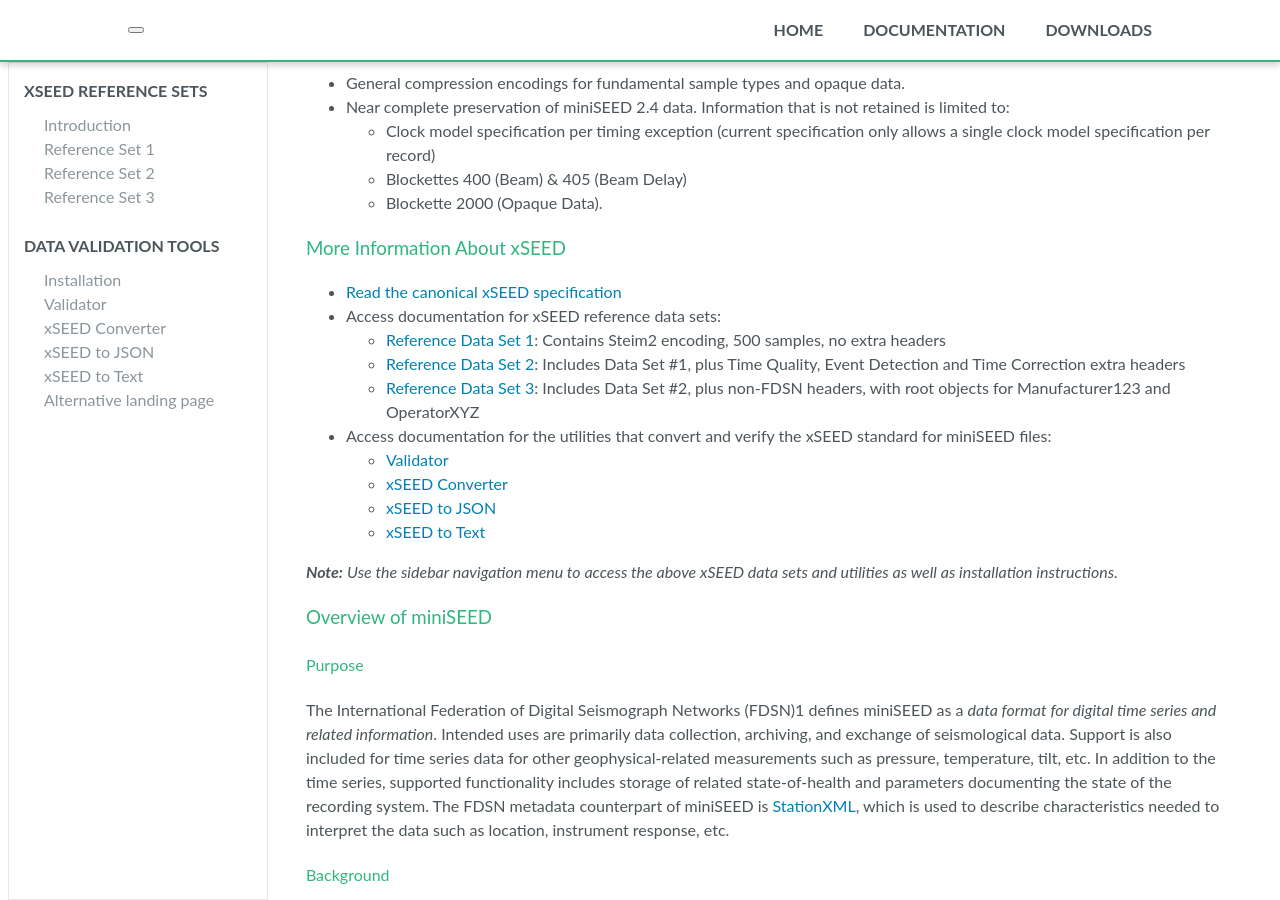
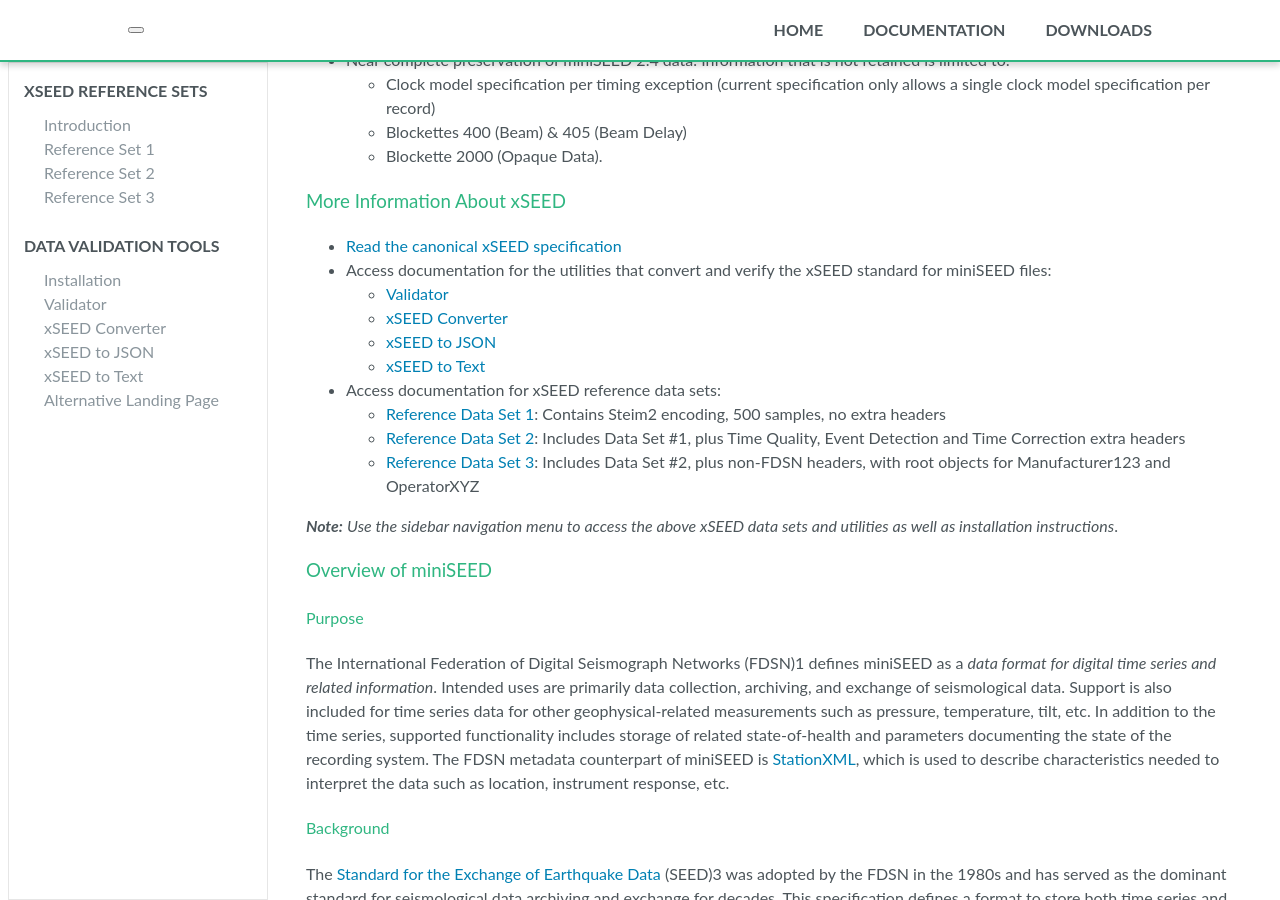
Before and after one commit to jeffreyleifer/xseed-utils, a Jekyll site: the page built from docs/documentation.md, in a window 1280 px wide and 900 px high, scrolled down 1178 px. Built offline with Jekyll 4.4.1, drawn with Linux system fonts in a browser that asks for light colours; nearby versions of some CDN libraries; comment, search, counter and statistics services are not loaded; some of the changed text lies outside the part shown.

```diff
--- a/docs/documentation.md
+++ b/docs/documentation.md
@@ -38,32 +36,33 @@ xSEED offers the ability to:
 - Add “Recenter” (mass, gimbal, etc.) headers.
 - Add “ProvenanceURI” header to identify provenance documentation.
 - Replace the blockette structure with flexible extra header construct:
-  * Specify a reserved set of extra headers defined by the FDSN and provide schema for validation
-  * Previous flags and blockette contents defined in reserved extra headers
-  * Allow arbitrary headers to be included in a record.
+  - Specify a reserved set of extra headers defined by the FDSN and provide schema for validation
+  - Previous flags and blockette contents defined in reserved extra headers
+  - Allow arbitrary headers to be included in a record.
 - Remove the restriction on record length to be powers of 2 and allow variable length.
 
 Additional benefits include:
+
 - General compression encodings for fundamental sample types and opaque data.
 - Near complete preservation of miniSEED 2.4 data. Information that is not retained is limited to:
-  * Clock model specification per timing exception (current specification only allows a single clock model specification per record)
-  * Blockettes 400 (Beam) & 405 (Beam Delay)
-  * Blockette 2000 (Opaque Data).
+  - Clock model specification per timing exception (current specification only allows a single clock model specification per record)
+  - Blockettes 400 (Beam) & 405 (Beam Delay)
+  - Blockette 2000 (Opaque Data).
 
 ### More Information About xSEED
 
 - [Read the canonical xSEED specification](https://iris-edu.github.io/xseed-specification/xSEED%20-%20DRAFT%2020180511.pdf)
-- Access documentation for xSEED reference data sets:
-  - [Reference Data Set 1](https://xseed.pages.isti.com/xseed-utils/documentation/xSEED%20Reference%20Set/Reference-Set-1/): Contains Steim2 encoding, 500 samples, no extra headers
-  - [Reference Data Set 2](https://xseed.pages.isti.com/xseed-utils/documentation/xSEED%20Reference%20Set/Reference-Set-2/): Includes Data Set #1, plus Time Quality, Event Detection and Time Correction extra headers
-  - [Reference Data Set 3](https://xseed.pages.isti.com/xseed-utils/documentation/xSEED%20Reference%20Set/Reference-Set-3/): Includes Data Set #2, plus non-FDSN headers, with root objects for Manufacturer123 and OperatorXYZ
 - Access documentation for the utilities that convert and verify the xSEED standard for miniSEED files:
   - [Validator](https://xseed.pages.isti.com/xseed-utils/documentation/Validator/Introduction/)
   - [xSEED Converter](https://xseed.pages.isti.com/xseed-utils/documentation/xSEED%20to%20Converter/Introduction/)
   - [xSEED to JSON](https://xseed.pages.isti.com/xseed-utils/documentation/xSEED%20to%20JSON/Introduction/)
   - [xSEED to Text](https://xseed.pages.isti.com/xseed-utils/documentation/xSEED%20to%20Text/Introduction/)
+- Access documentation for xSEED reference data sets:
+  - [Reference Data Set 1](https://xseed.pages.isti.com/xseed-utils/documentation/xSEED%20Reference%20Set/Reference-Set-1/): Contains Steim2 encoding, 500 samples, no extra headers
+  - [Reference Data Set 2](https://xseed.pages.isti.com/xseed-utils/documentation/xSEED%20Reference%20Set/Reference-Set-2/): Includes Data Set #1, plus Time Quality, Event Detection and Time Correction extra headers
+  - [Reference Data Set 3](https://xseed.pages.isti.com/xseed-utils/documentation/xSEED%20Reference%20Set/Reference-Set-3/): Includes Data Set #2, plus non-FDSN headers, with root objects for Manufacturer123 and OperatorXYZ
 
-**_Note:_** *Use the sidebar navigation menu to access the above xSEED data sets and utilities as well as installation instructions.*
+**_Note:_** *Use the sidebar navigation menu to access the above xSEED data sets and utilities as well as installation instructions*.
 
 ### Overview of miniSEED
 
@@ -111,14 +110,9 @@ The total length of a record is variable and is the sum of 40 (length of fixed s
 
 All length values are specified in bytes, which are assumed to be 8-bits in length.   Data types for each field are defined as follows:
 
-**CHAR**    - ASCII encoded character data.
-
-**UINT8**   - Unsigned 8-bit integer.
-
-**UINT16**  - Unsigned 16-bit integer (little endian).
-
-**UINT32**  - Unsigned 32-bit integer (little endian).
-
-**FLOAT64** - IEEE-754 64-bit floating point number (little endian).
-
-**JSON**    - JSON Data Interchange Standard as defined by [ECMA-404](https://www.ecma-international.org/publications/files/ECMA-ST/ECMA-404.pdf).
+- **CHAR**    - ASCII encoded character data.
+- **UINT8**   - Unsigned 8-bit integer.
+- **UINT16**  - Unsigned 16-bit integer (little endian).
+- **UINT32**  - Unsigned 32-bit integer (little endian).
+- **FLOAT64** - IEEE-754 64-bit floating point number (little endian).
+- **JSON**    - JSON Data Interchange Standard as defined by [ECMA-404](https://www.ecma-international.org/publications/files/ECMA-ST/ECMA-404.pdf).
```
Also changed, not shown: other parts of docs/documentation.md (+3 -5 lines), docs/_documentation/Alternative Landing Page/Alternative Landing Page.md (+15 -18 lines).
